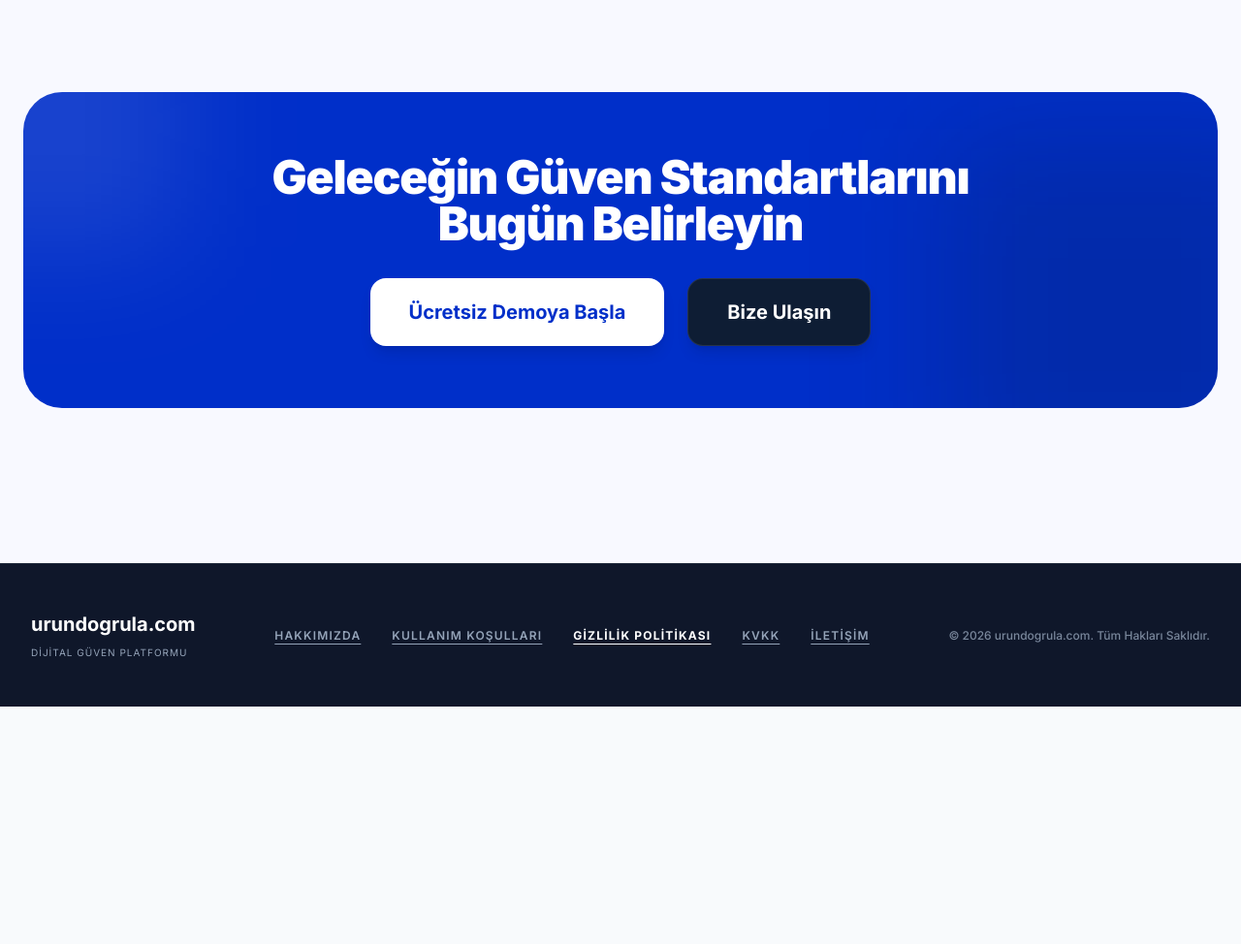
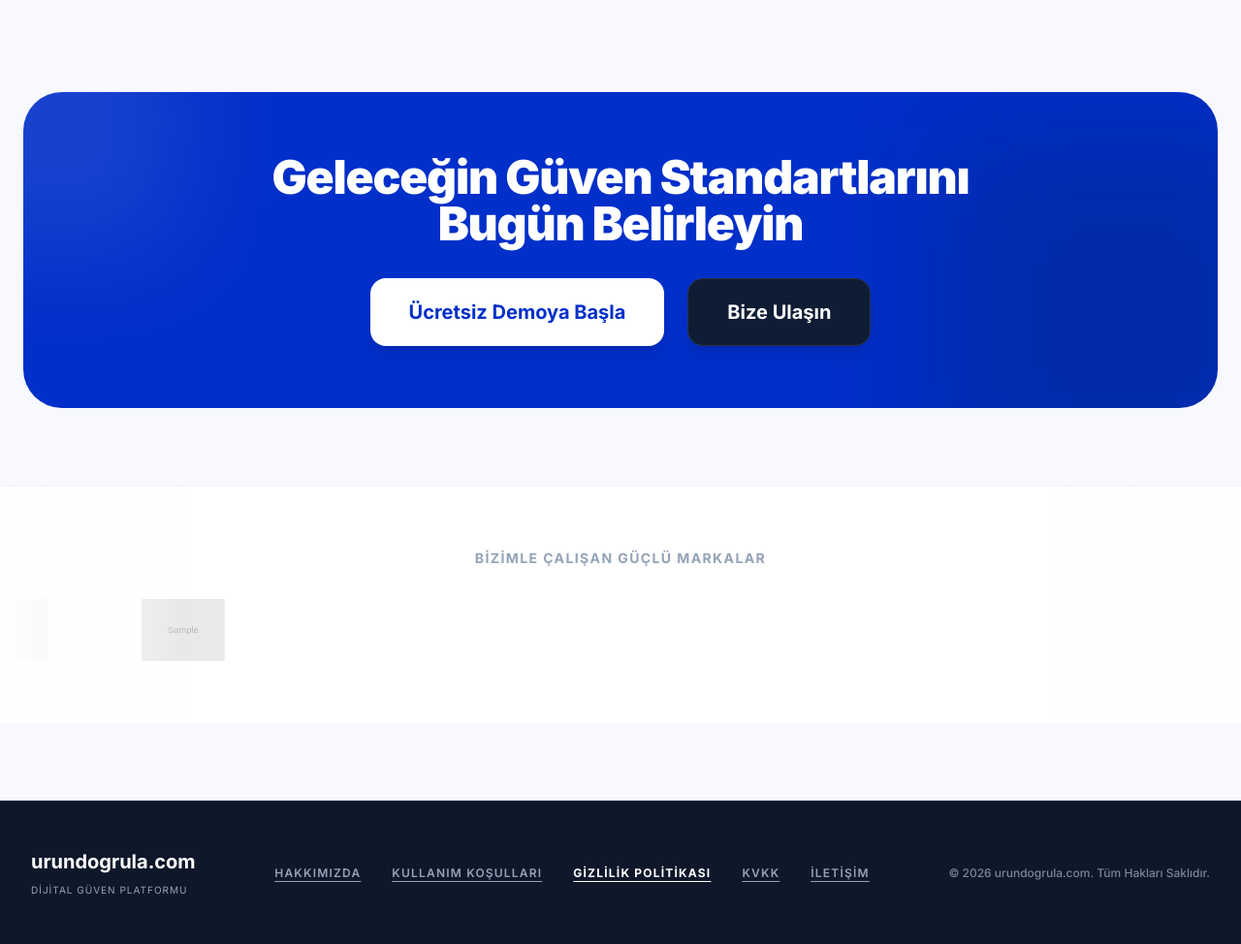
Before and after one commit to abdullahozcan/urundogrulacom, a Laravel app: page / in a window 1280 px wide. Shown: the part 2461-3435 px from the top of the page at 97% size. Before the commit the page ends 3190 px from the top, so only its background shows below. Run offline with Laravel 12, Linux system fonts and the light colour scheme; tables that the repository leaves empty hold one stand-in row (values such as "Sample post"); grey boxes marked "Sample" are stand-in pictures; some libraries are stand-ins or nearby versions.

Commit message:
partner anasayfaya eklendi

```diff
--- a/resources/views/welcome.blade.php
+++ b/resources/views/welcome.blade.php
@@ -191,4 +191,33 @@
             </div>
         </div>
     </section>
+
+    <!-- Partner Logos Slider -->
+    @if($partners->count() > 0)
+    <section class="w-full bg-white py-12 md:py-16 border-t border-slate-100 overflow-hidden relative">
+        <div class="max-w-screen-2xl mx-auto px-6 mb-8 text-center">
+            <p class="text-sm font-bold text-slate-400 tracking-widest uppercase">BİZİMLE ÇALIŞAN GÜÇLÜ MARKALAR</p>
+        </div>
+
+        <!-- Mask for smooth fade at edges -->
+        <div class="absolute inset-y-0 left-0 w-24 md:w-48 bg-gradient-to-r from-white to-transparent z-10 pointer-events-none"></div>
+        <div class="absolute inset-y-0 right-0 w-24 md:w-48 bg-gradient-to-l from-white to-transparent z-10 pointer-events-none"></div>
+
+        <div class="flex overflow-hidden group">
+            <div class="flex space-x-12 md:space-x-24 animate-infinite-scroll group-hover:[animation-play-state:paused] items-center">
+                <!-- Double the logos to ensure seamless looping -->
+                @foreach($partners as $partner)
+                    <div class="flex-shrink-0 grayscale opacity-60 hover:grayscale-0 hover:opacity-100 transition-all duration-300">
+                        <img src="{{ Storage::url($partner->logo) }}" alt="{{ $partner->name }}" class="h-10 md:h-16 w-auto object-contain max-w-[150px] md:max-w-[200px]">
+                    </div>
+                @endforeach
+                @foreach($partners as $partner)
+                    <div class="flex-shrink-0 grayscale opacity-60 hover:grayscale-0 hover:opacity-100 transition-all duration-300">
+                        <img src="{{ Storage::url($partner->logo) }}" alt="{{ $partner->name }}" class="h-10 md:h-16 w-auto object-contain max-w-[150px] md:max-w-[200px]">
+                    </div>
+                @endforeach
+            </div>
+        </div>
+    </section>
+    @endif
 </x-layouts.public>
```
